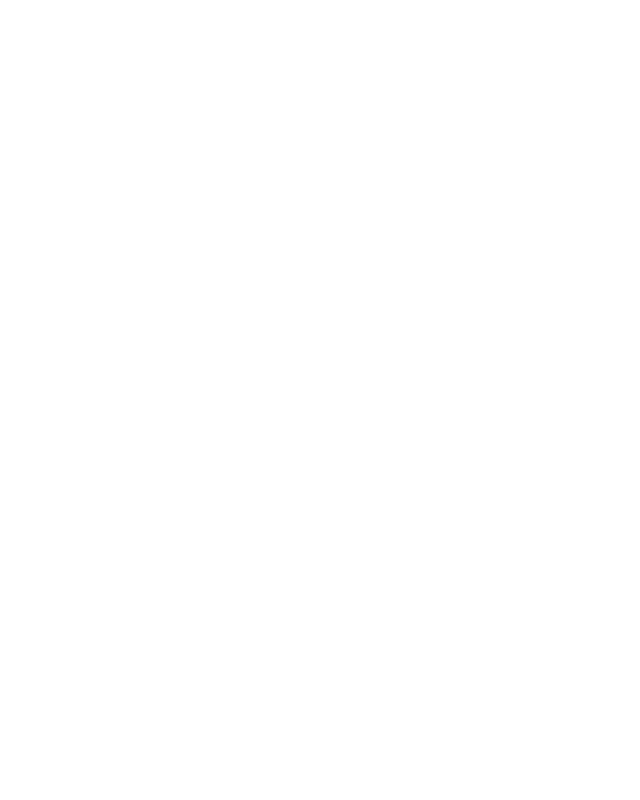
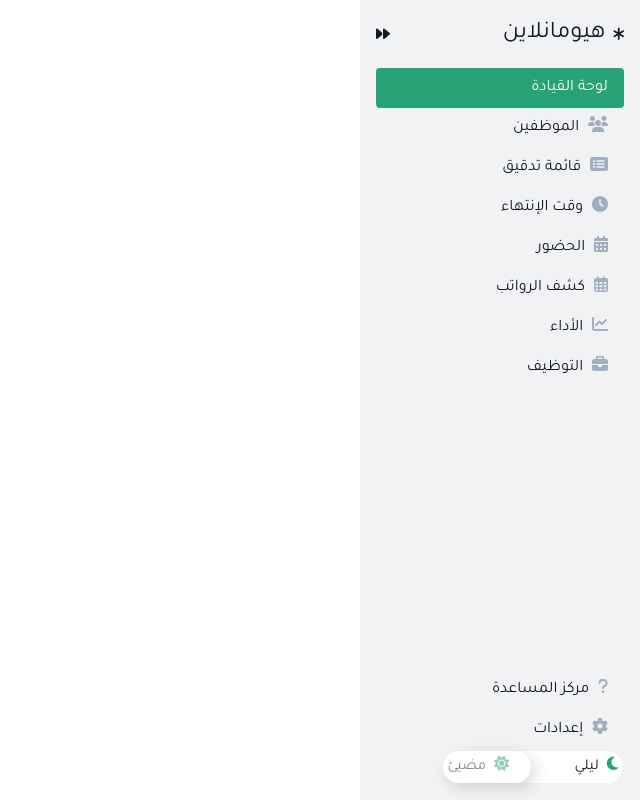
Before and after one commit to WajdAlasttal/dashboard, a Vue app: page /home in a window 1280 px wide. Before the commit this address had no page. Shown: the whole page, without its empty margins (640-1280 px from the left). Built offline with nearby package versions, Linux system fonts and the light colour scheme.

Commit message:
sidebar-in-home-page-light-dark-mode

```diff
--- a/src/App.vue
+++ b/src/App.vue
@@ -30,6 +30,7 @@
   --text-secondary-color: #fff;
   --button-color-secondary: #111827;
   --element-size: 3.8rem;
+  --button-theme:#fff;
 }
 
 :root.dark-theme {
@@ -38,6 +39,7 @@
   --accent-color: #323B49;
   --button-color-secondary: #fff;
   --text-primary-color: #fff;
+  --button-theme:#323B49;
 }
 
 </style>
--- /dev/null
+++ b/src/components/SideBar.vue
@@ -0,0 +1,117 @@
+<template>
+  <div
+    class="sidebar d-flex flex-column flex-shrink-0 p-3"
+    style="width: 280px">
+   <div class="brand d-flex align-items-center justify-content-between">
+    <a
+      href="/home"
+      class="logo d-flex align-items-center mb-3 mb-md-0 text-decoration-none">
+        <i class="fa-solid fa-asterisk ms-2"></i>
+        <span class="fs-4">هيومانلاين</span>
+    </a>
+    <i class="fa-solid fa-forward"></i>
+   </div>
+    <ul class="nav nav-pills flex-column mb-auto mt-3">
+      <li class="nav-item">
+        <a href="#" class="nav-link active" aria-current="page">
+          لوحة القيادة
+        </a>
+      </li>
+      <li>
+        <a href="#" class="nav-link">
+          <i class="fa-solid fa-users"></i>
+          الموظفين
+        </a>
+      </li>
+      <li>
+        <a href="#" class="nav-link">
+          <i class="fa-solid fa-rectangle-list"></i>
+          قائمة تدقيق
+        </a>
+      </li>
+      <li>
+        <a href="#" class="nav-link">
+          <i class="fa-solid fa-clock"></i>
+          وقت الإنتهاء
+        </a>
+      </li>
+      <li>
+        <a href="#" class="nav-link">
+          <i class="fa-solid fa-calendar-days"></i>
+          الحضور
+        </a>
+      </li>
+      <li>
+        <a href="#" class="nav-link">
+          <i class="fa-regular fa-calendar-days"></i>
+          كشف الرواتب
+        </a>
+      </li>
+      <li>
+        <a href="#" class="nav-link">
+          <i class="fa-solid fa-chart-line"></i>
+          الأداء
+        </a>
+      </li>
+      <li>
+        <a href="#" class="nav-link">
+          <i class="fa-solid fa-briefcase"></i>
+          التوظيف
+        </a>
+      </li>
+    </ul>
+    <ul class="nav nav-pills flex-column">
+      <li>
+        <a href="#" class="nav-link">
+          <i class="fa-solid fa-question"></i>
+          مركز المساعدة
+        </a>
+      </li>
+      <li>
+        <a href="#" class="nav-link">
+          <i class="fa-solid fa-gear"></i>
+          إعدادات
+        </a>
+      </li>
+      <li>
+        <ThemeButton/>
+      </li>
+    </ul>
+  </div>
+</template>
+
+<script>
+import ThemeButton from './ThemeButton.vue';
+export default {
+    components:{
+        ThemeButton,
+    }
+};
+</script>
+
+<style scoped>
+.sidebar {
+  height: 100vh;
+  background-color: var(--accent-color);
+}
+.logo i{
+  color: #27a376;
+}
+.logo span {
+  color: var(--text-primary-color);
+}
+.brand i{
+    color:var(--text-primary-color);
+    font-size: 14px;
+}
+.active {
+  background-color: #27a376 !important;
+}
+.nav-link {
+  color: var(--text-primary-color);
+}
+.nav-link i {
+  margin-left: 5px;
+  color: #a0aec0;
+}
+</style>
--- a/src/components/SignInForm.vue
+++ b/src/components/SignInForm.vue
@@ -51,7 +51,7 @@
         @click="submitForm"
         :disabled="v$.$error"
       >
-        تسجيل دخول
+        <router-link to="/home">تسجيل دخول</router-link>
       </button>
     </form>
   </div>
@@ -91,7 +91,7 @@
     submitForm: function () {
       this.v$.$validate();
       if (!this.v$.$error) {
-        alert("welcome");
+        this.$router.push("/home");
       }
     },
   },
@@ -155,6 +155,10 @@
   background: var(--button-color-secondary);
   cursor: pointer;
 }
+.btn a {
+  color: var(--background-color-primary);
+  text-decoration: none;
+}
 .btn:hover {
   opacity: 0.7;
 }
--- a/src/components/ThemeButton.vue
+++ b/src/components/ThemeButton.vue
@@ -7,8 +7,13 @@
       class="switch-checkbox"
     />
     <label for="checkbox" class="switch-label">
-      <span>🌙</span>
-      <span>☀️</span>
+      <div class="dark"><i class="fa-solid fa-moon"></i>
+      <span class="me-2">ليلي</span>
+    </div>
+      <div class="light">
+        <i class="fa-solid fa-sun"></i>
+      <span class="me-2">مضيئ</span>
+      </div>
       <div
         class="switch-toggle"
         :class="{ 'switch-toggle-checked': userTheme === 'dark-theme' }"
@@ -69,37 +74,45 @@
 .switch-checkbox {
   display: none;
 }
-
+i{
+  color: #27a376;
+}
+span{
+  color: var(--text-primary-color);
+}
 .switch-label {
   align-items: center;
-  background: var(--text-primary-color);
+  background: var(--background-color-primary);
   border: calc(var(--element-size) * 0.025) solid var(--accent-color);
   border-radius: var(--element-size);
   cursor: pointer;
   display: flex;
-  font-size: calc(var(--element-size) * 0.35);
+  font-size: calc(var(--element-size) * 0.25);
   height: calc(var(--element-size) * 0.25);
   position: relative;
-  padding: 1rem 0;
+  padding: 1rem 0.3rem;
   transition: background 0.5s ease;
   justify-content: space-between;
-  width: var(--element-size);
+  width: calc(var(--element-size)*3);
   z-index: 1;
 }
 
 .switch-toggle {
   position: absolute;
-  background-color: var(--background-color-primary);
-  border-radius: 50%;
-  top: calc(var(--element-size) * 0.01);
+  border: 2px solid var(--background-color-primary) ;
+  background-color: var(--button-theme);
+  box-shadow: 0.3em 0.3em 1em rgba(0, 0, 0, 0.3);
+  opacity: 0.5;
+  border-radius: 5rem;
+  top: calc(var(--element-size) * 0);
   left: calc(var(--element-size) * 0.01);
-  height: calc(var(--element-size) * 0.45);
-  width: calc(var(--element-size) * 0.45);
+  height: 2rem;
+  width: 5.5rem;
   transform: translateX(0);
   transition: transform 0.3s ease, background-color 0.5s ease;
 }
 
 .switch-toggle-checked {
-  transform: translateX(calc(var(--element-size) * 0.5)) !important;
+  transform: translateX(calc(var(--element-size) *1.5)) !important;
 }
 </style>
--- a/src/router/index.js
+++ b/src/router/index.js
@@ -5,6 +5,7 @@
 import OTPVerification from "../views/OTPVerification.vue";
 import SuccessState from '../views/SuccessState.vue'
 import StepsPage from '../views/StepsPage.vue';
+import HomePage from '../views/HomePage.vue';
 const routes = [
   {
     path: "/",
@@ -35,6 +36,11 @@
     path:'/steps',
     name:StepsPage,
     component:StepsPage,
+  },
+  {
+    path:'/home',
+    name:HomePage,
+    component:HomePage,
   }
 ];
 const router = createRouter({
--- /dev/null
+++ b/src/views/HomePage.vue
@@ -0,0 +1,20 @@
+<template>
+<div class="home">
+    <SideBar/>
+</div>
+</template>
+
+<script>
+import SideBar from "../components/SideBar.vue";
+export default {
+  components: {
+    SideBar,
+  },
+};
+</script>
+
+<style scoped>
+.home{
+    direction: rtl;
+}
+</style>
```
